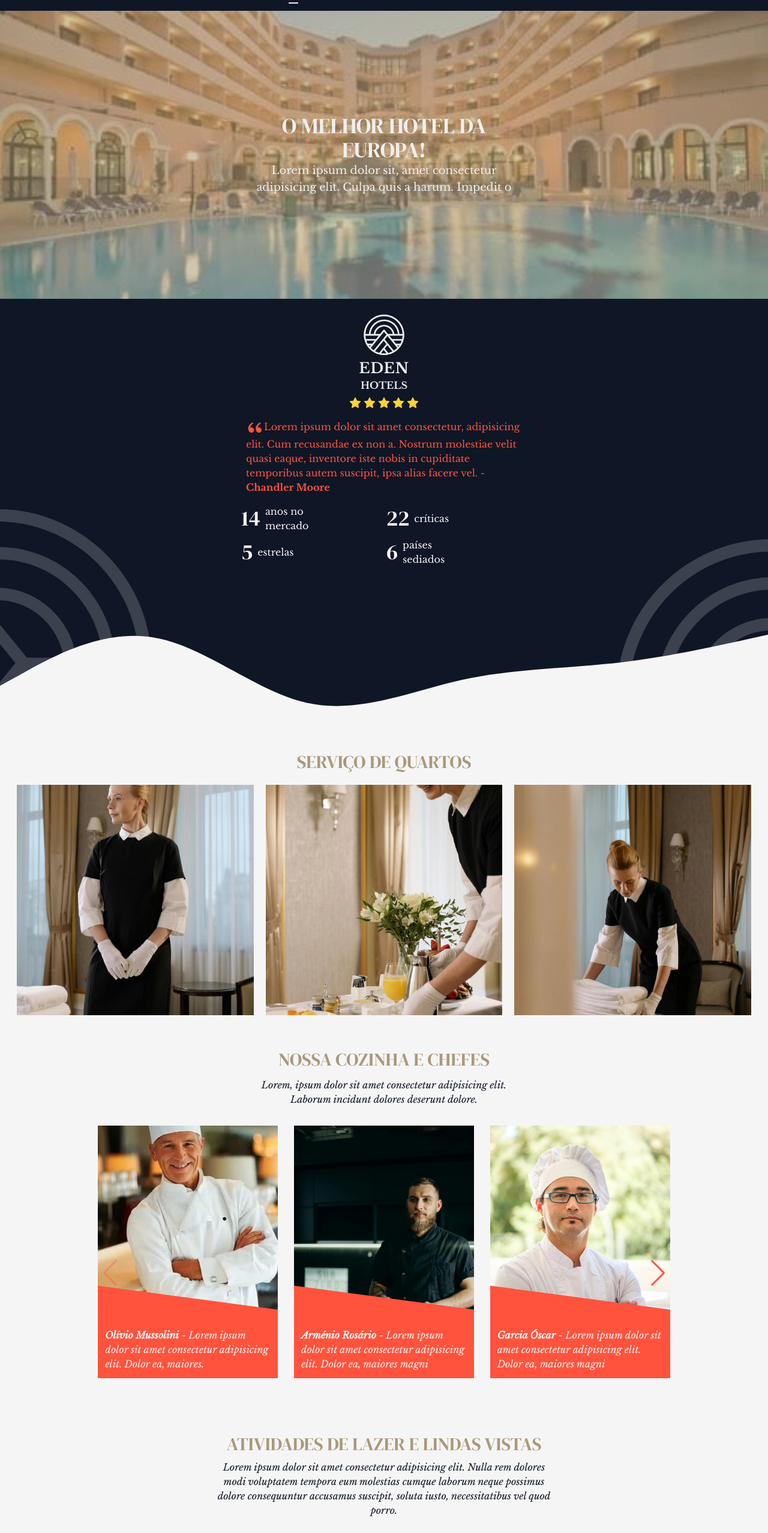
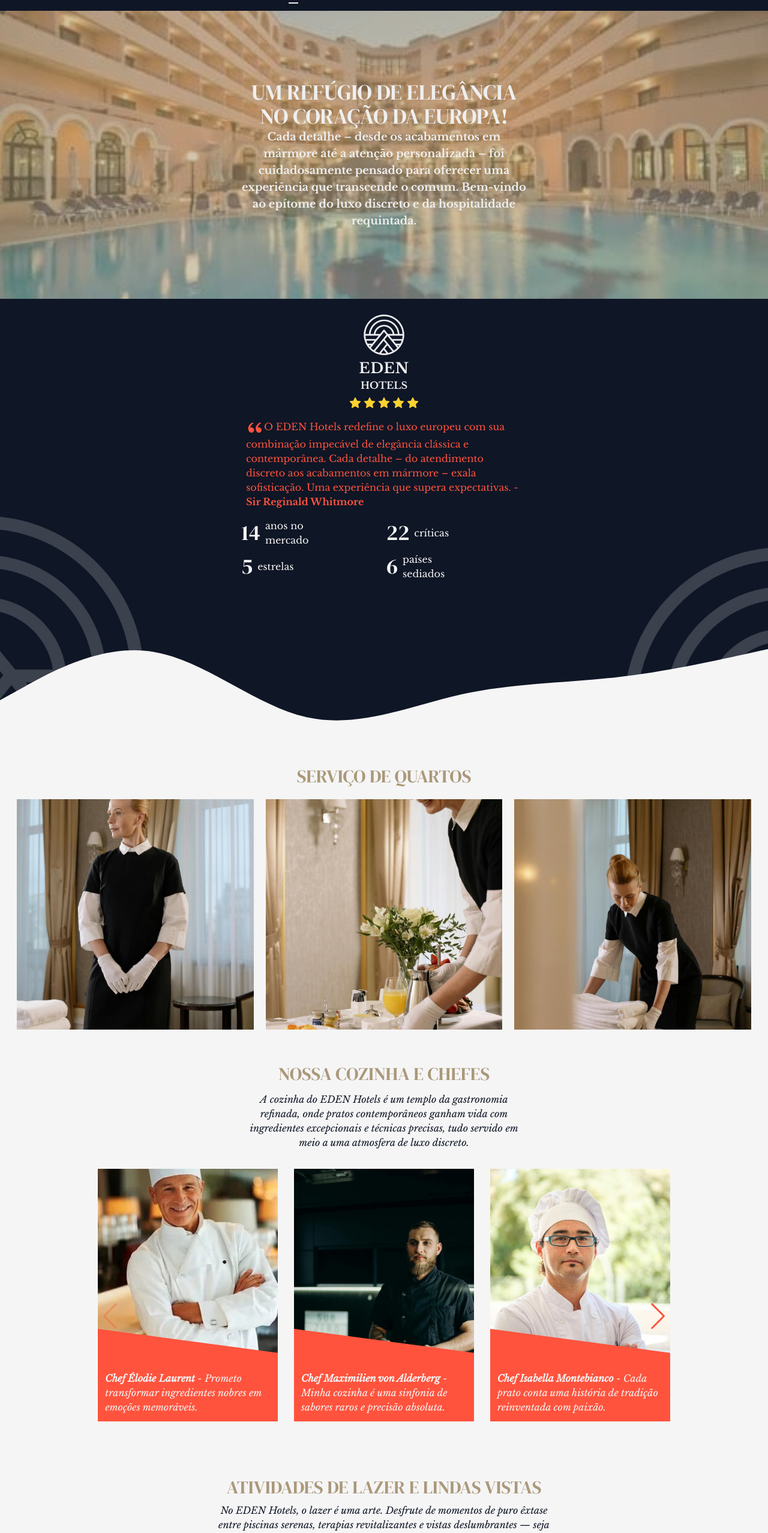
Before and after one commit to Manasses-Ndombele/EDEN-Hotels, a React (Vite) app in the folder frontend/: page / in a window 1280 px wide. Shown: the part 180-2735 px from the top of the page at 60% size. Built offline with nearby package versions, Linux system fonts and the light colour scheme.

Commit message:
added copy to components

```diff
--- a/frontend/src/components/DatasArea/index.tsx
+++ b/frontend/src/components/DatasArea/index.tsx
@@ -5,7 +5,11 @@ import bg from "../../assets/bg.jpg";
 
 function DatasArea() {
   return (
-    <div id="datas-area" className="bg-color-a pt-5 bg-cover bg-center" style={{ backgroundImage: `url(${bg})` }}>
+    <div
+      id="datas-area"
+      className="bg-color-a pt-5 bg-cover bg-center"
+      style={{ backgroundImage: `url(${bg})` }}
+    >
       <div id="datas-area-container">
         <BrandArea />
         <section
@@ -18,13 +22,17 @@ function DatasArea() {
           <GoStarFill className="text-amber-300 text-xl" />
           <GoStarFill className="text-amber-300 text-xl" />
         </section>
-        <div id="feedback-description" className="color-c px-5 py-4 mx-auto max-w-[500px] md:w-[60%]">
+        <div
+          id="feedback-description"
+          className="color-c px-5 py-4 mx-auto max-w-[500px] md:w-[60%]"
+        >
           <RiDoubleQuotesL className="inline text-3xl" />
           <span className="text-base libre-baskerville-regular">
-            Lorem ipsum dolor sit amet consectetur, adipisicing elit. Cum
-            recusandae ex non a. Nostrum molestiae velit quasi eaque, inventore
-            iste nobis in cupiditate temporibus autem suscipit, ipsa alias
-            facere vel. - <strong>Chandler Moore</strong>
+            O EDEN Hotels redefine o luxo europeu com sua combinação
+            impecável de elegância clássica e contemporânea. Cada detalhe – do
+            atendimento discreto aos acabamentos em mármore – exala
+            sofisticação. Uma experiência que supera expectativas. -{" "}
+            <strong>Sir Reginald Whitmore</strong>
           </span>
         </div>
         <div
--- a/frontend/src/components/HistoryArea/index.tsx
+++ b/frontend/src/components/HistoryArea/index.tsx
@@ -12,14 +12,19 @@ function HistoryArea() {
         <h2 className="dm-serif-display-regular uppercase text-2xl lg:text-3xl color-b font-bold">
           Nossa história
         </h2>
-        <p className="libre-baskerville-regular color-a italic mt-2 mb-5">
-          Lorem ipsum dolor sit amet consectetur adipisicing elit. Soluta
-          assumenda ipsum quo harum maxime necessitatibus esse voluptas
-          doloremque ullam fuga unde temporibus, eaque dicta earum ratione
-          voluptatibus minima error quam. Lorem, ipsum dolor sit amet
-          consectetur adipisicing elit. Dolorum, atque cum? Quasi, atque nisi
-          explicabo cumque nostrum temporibus nemo assumenda quidem commodi
-          corrupti, omnis quae perferendis, nam neque rerum aliquid.
+        <p className="libre-baskerville-regular color-a italic mt-2 mb-5 text-justify">
+          Em 2005, o empreendedor Lorenzo DeMarco transformou um antigo palácio
+          em Milão no primeiro EDEN Hotels, combinando herança arquitetônica com
+          tecnologia de ponta. Sua visão? Oferecer luxo experiencial — onde
+          design inteligente, sustentabilidade e serviço hiperpersonalizado
+          redefiniram a hospitalidade. Em menos de uma década, o EDEN tornou-se
+          sinônimo de inovação, atraindo viajantes globais.
+        </p>
+        <p className="libre-baskerville-regular color-a italic mt-2 mb-5 text-justify">
+          <strong className="block">Domínio Continental</strong> Com investimentos audaciosos, o EDEN expandiu para
+          capitais estratégicas, adquirindo propriedades icônicas. Hoje, lidera
+          o mercado hoteleiro europeu, mantendo seu DNA: vanguarda discreta e
+          conexão autêntica com cada destino.
         </p>
       </div>
       <LazyLoadImage
--- a/frontend/src/components/KitchenArea/index.tsx
+++ b/frontend/src/components/KitchenArea/index.tsx
@@ -16,8 +16,10 @@ function KitchenArea() {
           Nossa cozinha e Chefes
         </h2>
         <p className="text-center my-3 libre-baskerville-regular color-a italic px-3">
-          Lorem, ipsum dolor sit amet consectetur adipisicing elit. Laborum
-          incidunt dolores deserunt dolore.
+          A cozinha do EDEN Hotels é um templo da gastronomia refinada, onde
+          pratos contemporâneos ganham vida com ingredientes excepcionais e
+          técnicas precisas, tudo servido em meio a uma atmosfera de luxo
+          discreto.
         </p>
       </div>
       <div
@@ -67,8 +69,8 @@ function KitchenArea() {
                 </svg>
               </div>
               <p className="translate-y-[-50px] md:translate-y-[-60px] bg-color-c p-3 italic libre-baskerville-regular color-e">
-                <strong>Olívio Mussolini</strong> - Lorem ipsum dolor sit amet
-                consectetur adipisicing elit. Dolor ea, maiores.
+                <strong>Chef Élodie Laurent</strong> - Prometo transformar
+                ingredientes nobres em emoções memoráveis.
               </p>
             </div>
           </SwiperSlide>
@@ -93,8 +95,8 @@ function KitchenArea() {
                 </svg>
               </div>
               <p className="translate-y-[-50px] md:translate-y-[-60px] bg-color-c p-3 italic libre-baskerville-regular color-e">
-                <strong>Arménio Rosário</strong> - Lorem ipsum dolor sit amet
-                consectetur adipisicing elit. Dolor ea, maiores magni
+                <strong>Chef Maximilien von Alderberg</strong> - Minha cozinha é
+                uma sinfonia de sabores raros e precisão absoluta.
               </p>
             </div>
           </SwiperSlide>
@@ -119,8 +121,8 @@ function KitchenArea() {
                 </svg>
               </div>
               <p className="translate-y-[-50px] md:translate-y-[-60px] bg-color-c p-3 italic libre-baskerville-regular color-e">
-                <strong>Garcia Óscar</strong> - Lorem ipsum dolor sit amet
-                consectetur adipisicing elit. Dolor ea, maiores magni
+                <strong>Chef Isabella Montebianco</strong> - Cada prato conta
+                uma história de tradição reinventada com paixão.
               </p>
             </div>
           </SwiperSlide>
@@ -145,8 +147,8 @@ function KitchenArea() {
                 </svg>
               </div>
               <p className="translate-y-[-50px] md:translate-y-[-60px] bg-color-c p-3 italic libre-baskerville-regular color-e">
-                <strong>Romário Júnior</strong> - Lorem ipsum dolor sit amet
-                consectetur adipisicing elit. Dolor ea, maiores.
+                <strong>Chef Lucien Duvall</strong> - Surpreender o paladar e vivenciar o sabor é a
+                minha única regra.
               </p>
             </div>
           </SwiperSlide>
--- a/frontend/src/components/LeisureArea/index.tsx
+++ b/frontend/src/components/LeisureArea/index.tsx
@@ -16,10 +16,11 @@ function LeisureArea() {
           Atividades de lazer e lindas vistas
         </h2>
         <p className="libre-baskerville-regular italic color-a text-center px-3 py-2 mb-5">
-          Lorem ipsum dolor sit amet consectetur adipisicing elit. Nulla rem
-          dolores modi voluptatem tempora eum molestias cumque laborum neque
-          possimus dolore consequuntur accusamus suscipit, soluta iusto,
-          necessitatibus vel quod porro.
+          No EDEN Hotels, o lazer é uma arte. Desfrute de momentos de puro
+          êxtase entre piscinas serenas, terapias revitalizantes e vistas
+          deslumbrantes — seja sobre florestas ancestrais, o ritmo urbano ou o
+          infinito azul do mar. Cada detalhe foi concebido para elevar seus
+          sentidos.
         </p>
       </div>
       <div id="leisure-area-container">
--- a/frontend/src/components/LocationsArea/index.tsx
+++ b/frontend/src/components/LocationsArea/index.tsx
@@ -15,8 +15,8 @@ function LocationsArea() {
           Locais
         </h2>
         <p className="text-center text-base px-2 libre-baskerville-regular">
-          Lorem ipsum dolor sit amet consectetur adipisicing elit. Quisquam id
-          cumque, aliquam
+          Estamos localizados em qualquer paísm europeu que você já sonhou em
+          visitar prontos para realizar os teus sonhos!
         </p>
       </div>
       <div
@@ -31,7 +31,7 @@ function LocationsArea() {
               alt="EDEN Hotel em Paris"
             />
             <span className="absolute bottom-0 left-0 h-25 uppercase libre-baskerville-regular color-e p-2 font-bold flex items-end text-lg linear-gradient-black w-full">
-              Paris - França
+              França - Paris
             </span>
           </div>
         </div>
--- a/frontend/src/components/MainIntroArea/index.tsx
+++ b/frontend/src/components/MainIntroArea/index.tsx
@@ -7,14 +7,22 @@ function MainIntroArea() {
       className="bg-cover bg-center md:bg-fixed h-[25rem] lg:h-[30rem]"
       style={{ backgroundImage: `url(${HotelHome1})` }}
     >
-      <div id="intro-content" className="bg-color-ba h-full md:flex md:items-center">
-        <div id="main-intro-area" className="p-3 max-w-[500px] md:w-[70%] mx-auto">
+      <div
+        id="intro-content"
+        className="bg-color-ba h-full md:flex md:items-center"
+      >
+        <div
+          id="main-intro-area"
+          className="p-3 max-w-[500px] md:w-[70%] mx-auto"
+        >
           <h1 className="dm-serif-display-regular text-4xl uppercase color-d text-center">
-            O melhor hotel da Europa!
+            Um Refúgio de Elegância no Coração da Europa!
           </h1>
-          <p className="text-lg libre-baskerville-regular color-d text-center">
-            Lorem ipsum dolor sit, amet consectetur adipisicing elit. Culpa quis
-            a harum. Impedit o
+          <p className="text-lg libre-baskerville-regular color-d text-center font-bold">
+            Cada detalhe – desde os acabamentos em mármore até a atenção
+            personalizada – foi cuidadosamente pensado para oferecer uma
+            experiência que transcende o comum. Bem-vindo ao epítome do luxo
+            discreto e da hospitalidade requintada.
           </p>
         </div>
       </div>
--- a/frontend/src/components/ReserveCTA/index.tsx
+++ b/frontend/src/components/ReserveCTA/index.tsx
@@ -7,8 +7,9 @@ function ReserveCTA() {
         Reserve ainda hoje!
       </h2>
       <p className="color-a libre-baskerville-regular text-lg italic md:w-[80%] md:text-center">
-        Estamos sempre prontos para te receber! Lorem ipsum dolor sit, amet
-        consectetur adipisicing elit. At voluptates iste
+        Descubra o luxo que merece. No EDEN Hotels, suas experiências mais
+        refinadas aguardam – reserve agora e desfrute de uma estadia
+        inesquecível. Estamos sempre prontos para recebê-lo.
       </p>
       <Link to="/reservas">
         <button
--- a/frontend/src/views/HotelChain.tsx
+++ b/frontend/src/views/HotelChain.tsx
@@ -9,8 +9,15 @@ function HotelChain() {
       <Header active="hotel-chain" />
       <main className="bg-color-e py-6">
         <div className="md:w-[70%] mx-auto max-w-[600px]">
-          <h1 className="px-3 text-center text-3xl color-b uppercase dm-serif-display-regular">A maior rede de hotéis da Europa!</h1>
-          <p className="text-center px-3 italic libre-baskerville-regular my-2">Lorem ipsum dolor sit amet consectetur adipisicing elit. Ducimus non laudantium cumque obcaecati sed, quam ex dignissimos saepe adipisci? Molestias ad dolorum culpa perferendis? Quaerat saepe illum quos ea nam.</p>
+          <h1 className="px-3 text-center text-3xl color-b uppercase dm-serif-display-regular">
+            A maior rede de hotéis da Europa!
+          </h1>
+          <p className="text-center px-3 italic libre-baskerville-regular my-2">
+            O EDEN Hotels une o requinte europeu em destinos exclusivos — desde
+            paisagens alpinas até capitais vibrantes, cada local oferece uma
+            experiência única, sempre com nossa assinatura de luxo e
+            autenticidade.
+          </p>
         </div>
         <LocationsArea />
         <ReserveCTA />
--- a/frontend/src/views/Reserves.tsx
+++ b/frontend/src/views/Reserves.tsx
@@ -8,7 +8,7 @@ function Reserves() {
     <>
       <Header active="reserves" />
       <main
-        className="px-6 mb-8 max-w-[600px] md:max-w-[100%] bg-center bg-cover"
+        className="px-6 pb-8 max-w-[600px] md:max-w-[100%] bg-center bg-cover"
         style={{ backgroundImage: `url(${reserveBg})` }}
       >
         <div className="max-w-[500px] md:mx-auto">
@@ -16,10 +16,10 @@ function Reserves() {
             Reserve ainda hoje!
           </h1>
           <p className="libre-baskerville-regular color-a italic pb-4">
-            Lorem ipsum dolor sit amet consectetur adipisicing elit. Officiis
-            enim optio dolore sit nihil nisi itaque omnis dignissimos,
-            inventore, temporibus sunt fugiat assumenda dolorum consequuntur,
-            reiciendis eaque perferendis iure totam?
+            Hospedar-se no EDEN Hotels é viver o ápice do conforto e
+            sofisticação: serviço impecável, acomodações luxuosas, gastronomia
+            estrelada e experiências exclusivas – tudo para transformar sua
+            estadia em memórias inesquecíveis.
           </p>
         </div>
         <div className="md:max-w-[500px] md:mx-auto">
```
